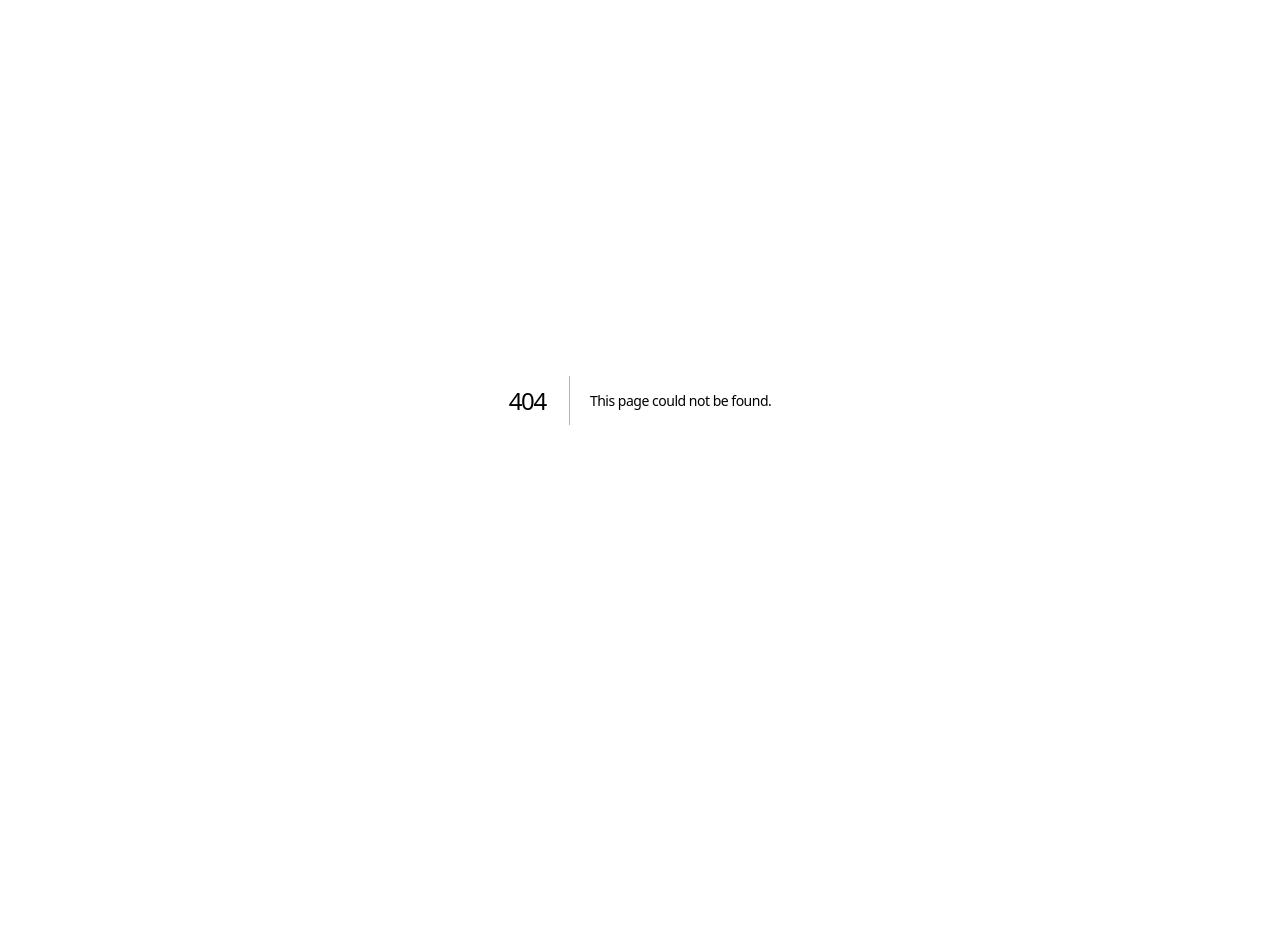
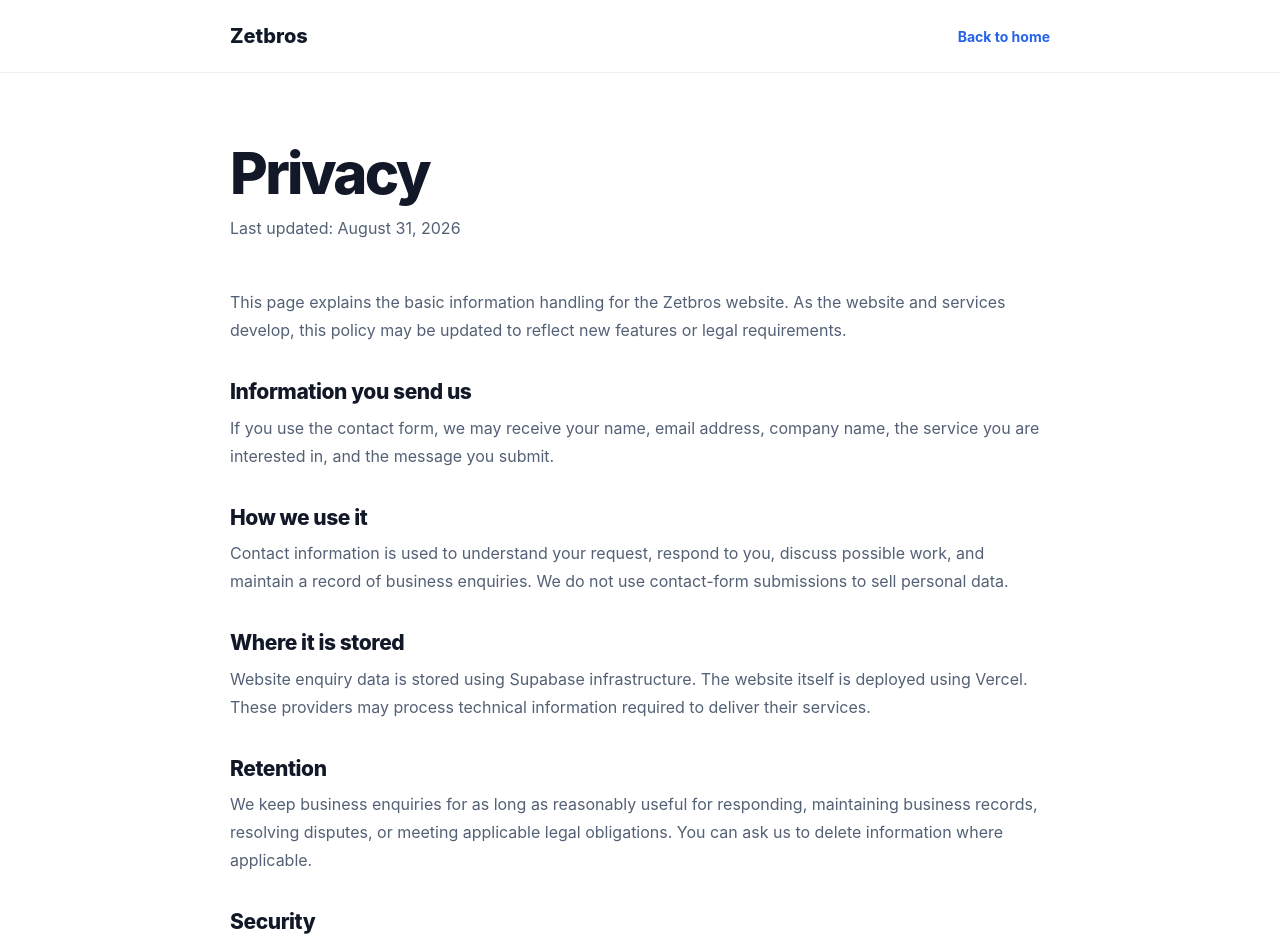
Before and after one commit to Logan17de/zetbros.com, a Next.js app: page /privacy in a window 1280 px wide. Before the commit this address had no page. Shown: the top 949 px of the page. Before the commit the page ends 800 px from the top, so only its background shows below. Built offline with nearby package versions, Linux system fonts and the light colour scheme.

Commit message:
Add Zetbros privacy page

```diff
--- /dev/null
+++ b/app/privacy/page.tsx
@@ -0,0 +1,44 @@
+import type { Metadata } from "next";
+import styles from "../legal.module.css";
+
+export const metadata: Metadata = {
+  title: "Privacy | Zetbros",
+  description: "Privacy information for zetbros.com.",
+};
+
+export default function PrivacyPage() {
+  return (
+    <main className={styles.page}>
+      <header className={styles.header}>
+        <div className={styles.headerInner}>
+          <a className={styles.brand} href="/">Zetbros</a>
+          <a className={styles.back} href="/">Back to home</a>
+        </div>
+      </header>
+      <article className={styles.article}>
+        <h1>Privacy</h1>
+        <p className={styles.updated}>Last updated: August 31, 2026</p>
+
+        <p>This page explains the basic information handling for the Zetbros website. As the website and services develop, this policy may be updated to reflect new features or legal requirements.</p>
+
+        <h2>Information you send us</h2>
+        <p>If you use the contact form, we may receive your name, email address, company name, the service you are interested in, and the message you submit.</p>
+
+        <h2>How we use it</h2>
+        <p>Contact information is used to understand your request, respond to you, discuss possible work, and maintain a record of business enquiries. We do not use contact-form submissions to sell personal data.</p>
+
+        <h2>Where it is stored</h2>
+        <p>Website enquiry data is stored using Supabase infrastructure. The website itself is deployed using Vercel. These providers may process technical information required to deliver their services.</p>
+
+        <h2>Retention</h2>
+        <p>We keep business enquiries for as long as reasonably useful for responding, maintaining business records, resolving disputes, or meeting applicable legal obligations. You can ask us to delete information where applicable.</p>
+
+        <h2>Security</h2>
+        <p>We use reasonable technical controls to limit access to submitted information. No internet service can guarantee absolute security.</p>
+
+        <h2>Your requests</h2>
+        <p>For questions about your information, correction requests, or deletion requests, contact <a href="mailto:founder@zetbros.com">founder@zetbros.com</a>.</p>
+      </article>
+    </main>
+  );
+}
```
